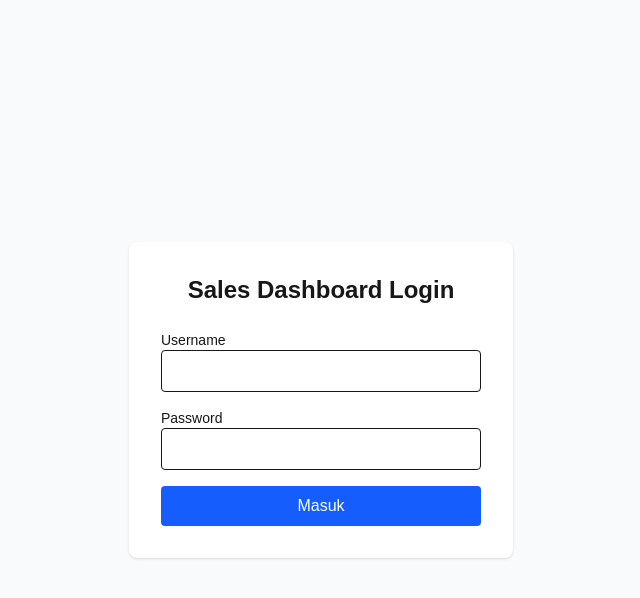
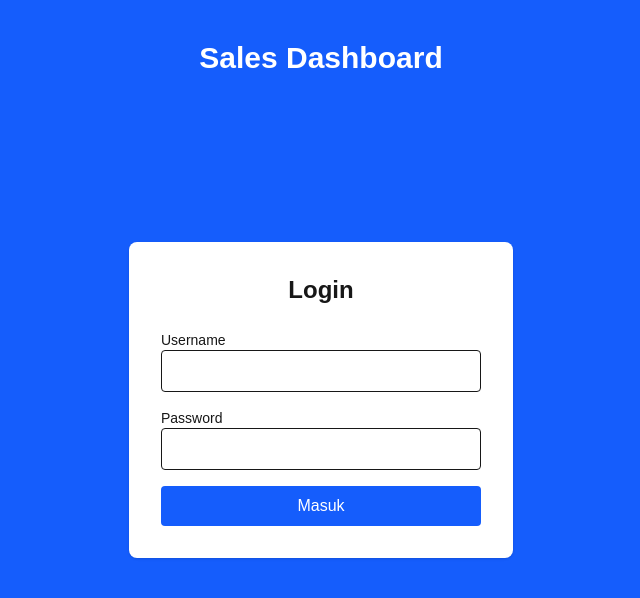
Before and after one commit to aidilkamal-eng/sales-dashboard, a Next.js app: page /login in a window 1280 px wide. Shown: the top 598 px of the page, without its empty margins (319-959 px from the left). Built offline with nearby package versions, Linux system fonts and the light colour scheme.

Commit message:
merubah tampilan halaman login

```diff
--- a/src/app/login/page.tsx
+++ b/src/app/login/page.tsx
@@ -20,11 +20,14 @@ export default function LoginPage() {
   }
 
   return (
-    <main className="min-h-dvh flex items-center justify-center bg-gray-50 px-4">
+    <main className="min-h-dvh flex flex-col items-center justify-center bg-blue-600 px-4 gap-6">
+      <h1 className="text-3xl font-bold text-white absolute top-10 left-0 w-full text-center">
+        Sales Dashboard
+      </h1>
       <div className="w-full max-w-xs sm:max-w-sm bg-white p-6 sm:p-8 rounded-lg shadow">
-        <h1 className="text-xl sm:text-2xl font-bold mb-4 sm:mb-6 text-center">
-          Sales Dashboard Login
-        </h1>
+        <h2 className="text-lg sm:text-2xl font-bold mb-4 sm:mb-6 text-center">
+          Login
+        </h2>
         <LoginForm />
       </div>
     </main>
```
